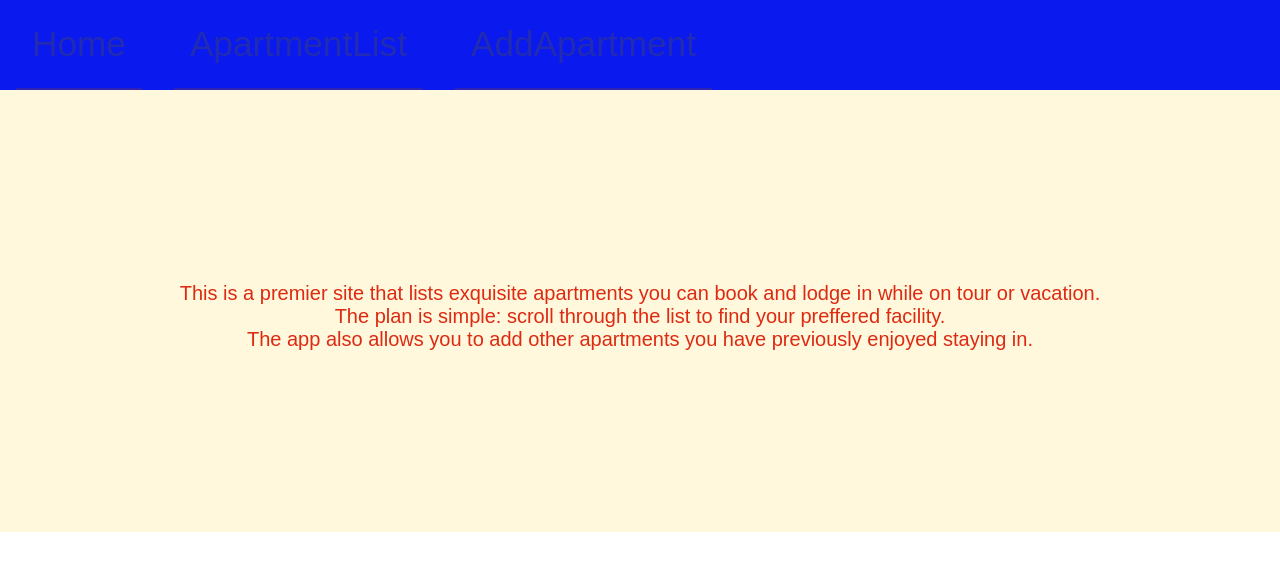
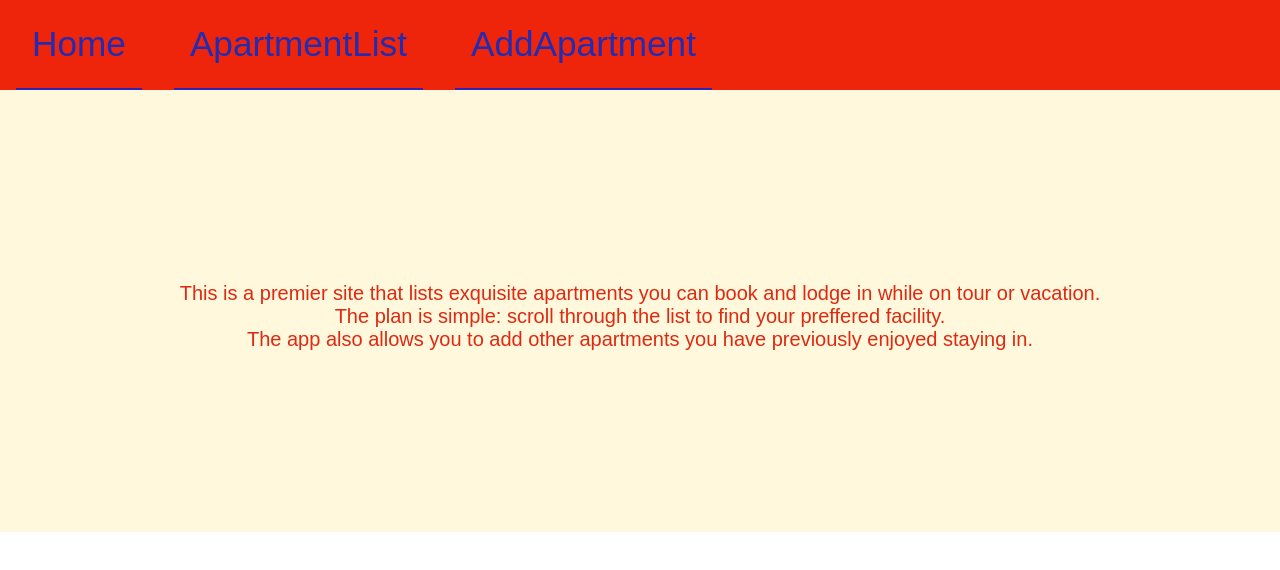
Before and after one commit to joshuamwale/Airbnb-clone-Apartment-listing-App, a React (Create React App) app: page / in a window 1280 px wide. Shown: the top 570 px of the page. Built offline with nearby package versions, Linux system fonts and the light colour scheme.

Commit message:
added more styling

```diff
--- a/src/index.css
+++ b/src/index.css
@@ -13,7 +13,7 @@ body {
 .navBar {
   position: fixed;
   overflow: hidden;
-  background-color: rgb(10, 25, 238);
+  background-color: rgb(238, 37, 10);
   top: 0;
   left: 0;
   right: 0;
```
